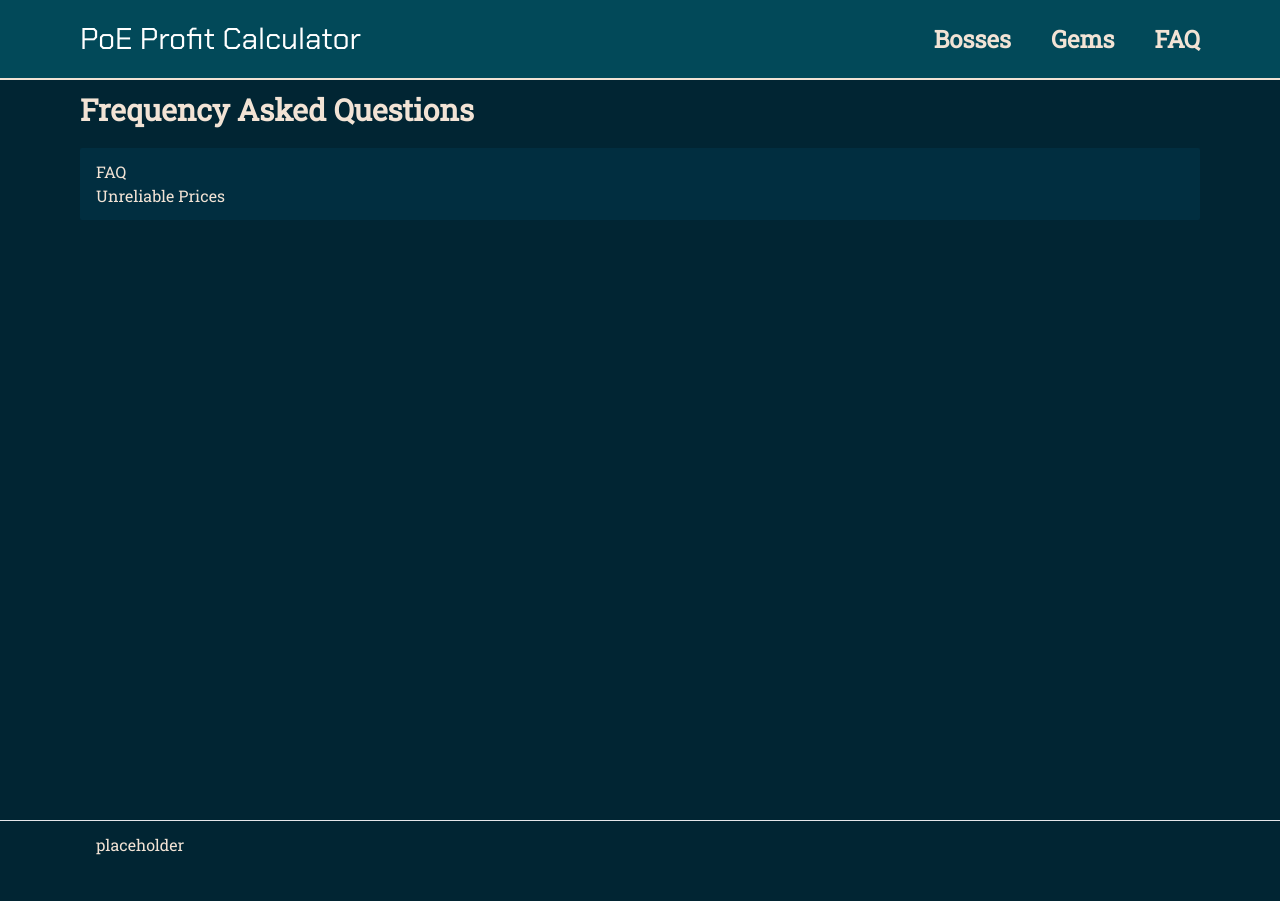
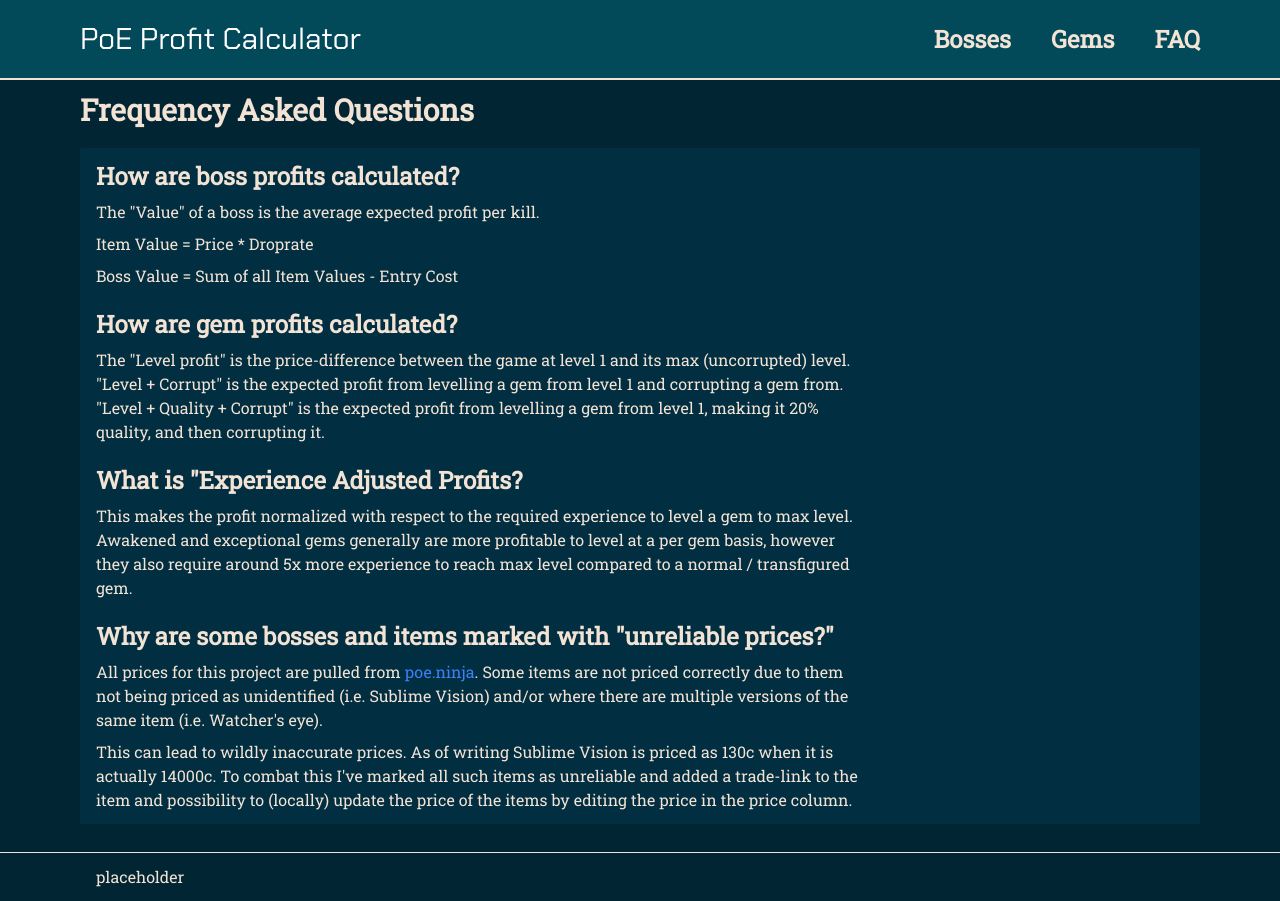
Before and after one commit to sjohan99/poe-profit-calc, a Next.js app in the folder client/: page /faq in a window 1280 px wide. Before the commit the page ends 869 px from the top, so only its background shows below. Built offline with nearby package versions, Linux system fonts and the light colour scheme.

Commit message:
Add QAs to FAQ

```diff
--- a/client/src/app/boss/table.tsx
+++ b/client/src/app/boss/table.tsx
@@ -148,7 +148,7 @@ export default function Table(props: BossInfo) {
           title=""
           type="text"
           pattern=""
-          value={data.price.toFixed(0) + "c"}
+          value={data.price.toFixed(0)}
           className=" bg-transparent"
           onChange={(event) => handlePriceChange(event, index)}
         />
--- a/client/src/app/faq/page.tsx
+++ b/client/src/app/faq/page.tsx
@@ -1,8 +1,79 @@
+import { type ReactNode } from "react";
+
+function Question({
+  question,
+  children,
+}: {
+  question: string;
+  children: ReactNode;
+}) {
+  return (
+    <div className="flex flex-col gap-2">
+      <h2>{question}</h2>
+      {children}
+    </div>
+  );
+}
+
 export default function HomePage() {
   return (
-    <main>
-      <h1>FAQ</h1>
-      <h2>Unreliable Prices</h2>
+    <main className="flex max-w-3xl flex-col gap-5">
+      <Question question="How are boss profits calculated?">
+        <p>
+          The &quot;Value&quot; of a boss is the average expected profit per
+          kill.
+        </p>
+        <p>Item Value = Price * Droprate</p>
+        <p>Boss Value = Sum of all Item Values - Entry Cost</p>
+      </Question>
+      <Question question="How are gem profits calculated?">
+        <p>
+          The &quot;Level profit&quot; is the price-difference between the game
+          at level 1 and its max (uncorrupted) level.
+          <p>
+            &quot;Level + Corrupt&quot; is the expected profit from levelling a
+            gem from level 1 and corrupting a gem from.
+          </p>
+          <p>
+            &quot;Level + Quality + Corrupt&quot; is the expected profit from
+            levelling a gem from level 1, making it 20% quality, and then
+            corrupting it.
+          </p>
+        </p>
+      </Question>
+      <Question question='What is "Experience Adjusted Profits?'>
+        <p>
+          This makes the profit normalized with respect to the required
+          experience to level a gem to max level. Awakened and exceptional gems
+          generally are more profitable to level at a per gem basis, however
+          they also require around 5x more experience to reach max level
+          compared to a normal / transfigured gem.
+        </p>
+      </Question>
+      <Question question='Why are some bosses and items marked with "unreliable prices?"'>
+        <p>
+          All prices for this project are pulled from{" "}
+          <a
+            href="https://poe.ninja"
+            target="_blank"
+            rel="noreferrer noopener"
+            className="truncate text-link hover:underline"
+            title="poe.ninja"
+          >
+            poe.ninja
+          </a>
+          . Some items are not priced correctly due to them not being priced as
+          unidentified (i.e. Sublime Vision) and/or where there are multiple
+          versions of the same item (i.e. Watcher&apos;s eye).
+        </p>
+        <p>
+          This can lead to wildly inaccurate prices. As of writing Sublime
+          Vision is priced as 130c when it is actually 14000c. To combat this
+          I&apos;ve marked all such items as unreliable and added a trade-link
+          to the item and possibility to (locally) update the price of the items
+          by editing the price in the price column.
+        </p>
+      </Question>
     </main>
   );
 }
--- a/client/src/styles/globals.css
+++ b/client/src/styles/globals.css
@@ -17,3 +17,15 @@ body {
 .has-tooltip:not(:hover) .tooltip {
   @apply invisible delay-75;
 }
+
+h1 {
+  @apply text-3xl font-bold;
+}
+
+h2 {
+  @apply text-2xl font-bold;
+}
+
+h3 {
+  @apply text-xl font-bold;
+}
```
